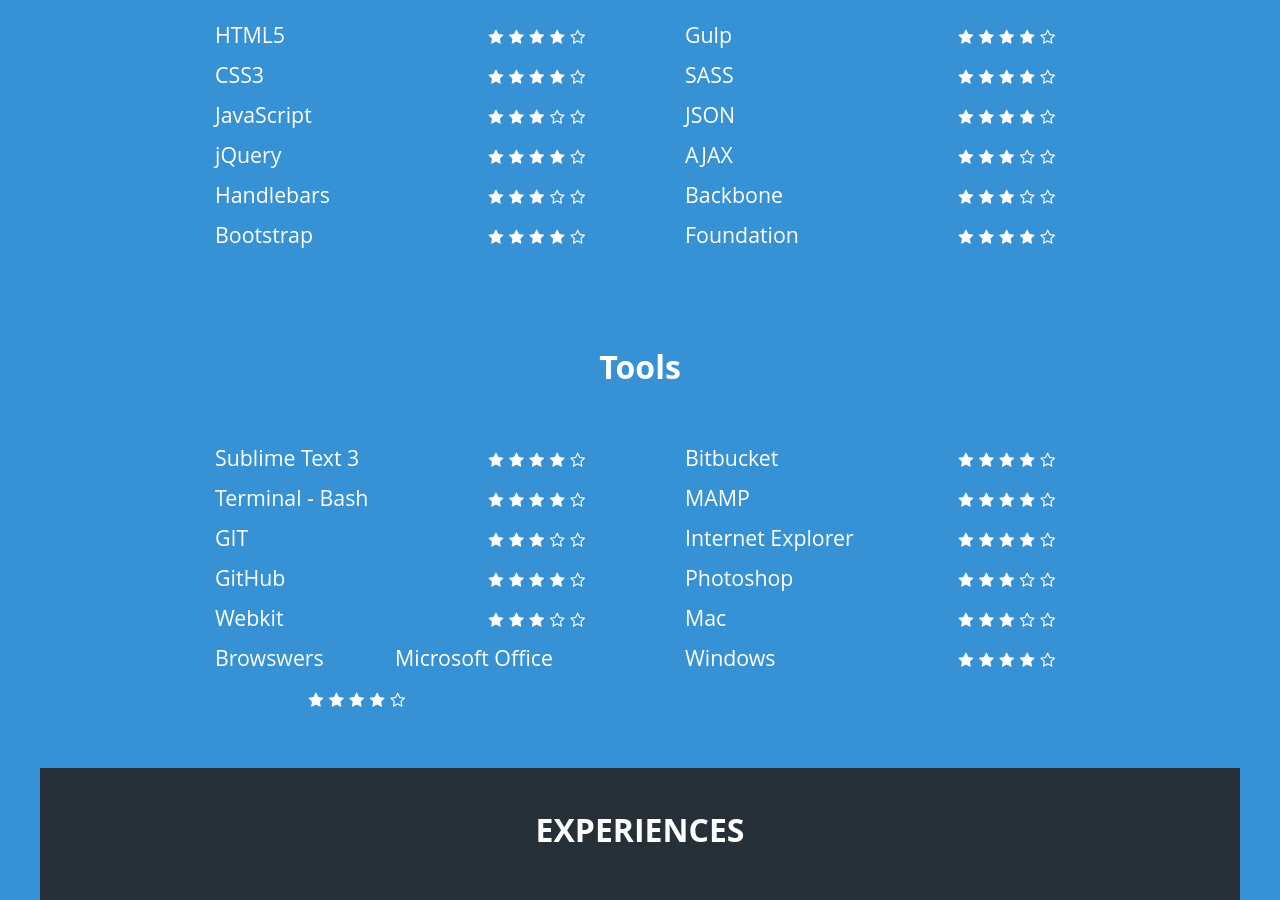
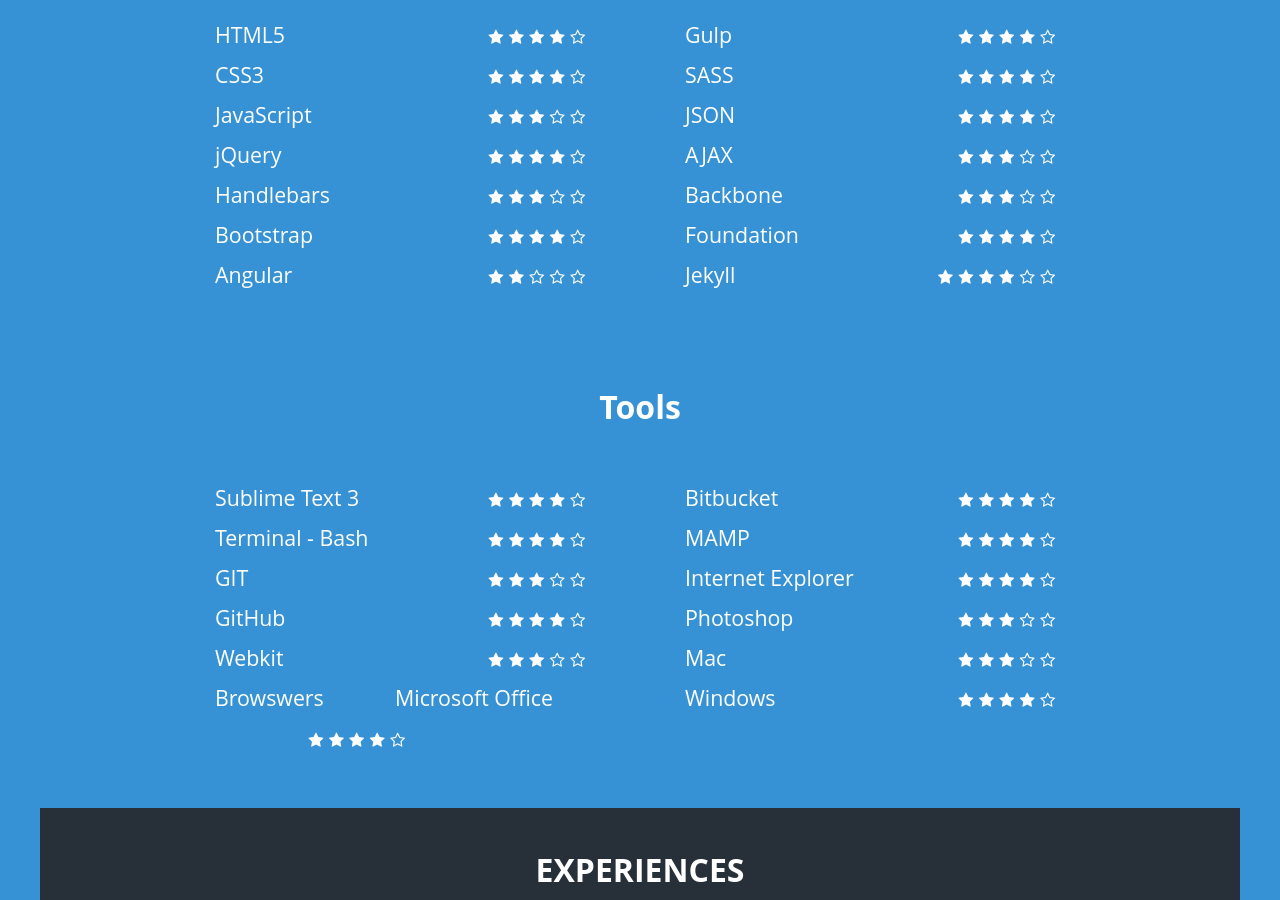
Before and after one commit to dpwj/blog, a Jekyll site: the page built from about.html, in a window 1280 px wide and 900 px high, scrolled down 455 px. Built offline with Jekyll 4.4.1, drawn with Linux system fonts in a browser that asks for light colours; nearby versions of some CDN libraries.

Commit message:
new skills

```diff
--- a/about.html
+++ b/about.html
@@ -74,6 +74,16 @@
                     <i class="fa fa-star-o"></i>
                   </span>
                 </li>
+                <li class="row">
+                  <span class="skill">Angular</span>
+                  <span class="score">
+                    <i class="fa fa-star"></i>
+                    <i class="fa fa-star"></i>
+                    <i class="fa fa-star-o"></i>
+                    <i class="fa fa-star-o"></i>
+                    <i class="fa fa-star-o"></i>
+                  </span>
+                </li>
               </ul>
             </div>
             <div class="rightColumn">
@@ -135,6 +145,17 @@
                         <i class="fa fa-star"></i>
                         <i class="fa fa-star"></i>
                         <i class="fa fa-star"></i>
+                        <i class="fa fa-star-o"></i>
+                      </span>
+                    </li>
+                    <li class="row">
+                      <span class="skill">Jekyll</span>
+                      <span class="score">
+                        <i class="fa fa-star"></i>
+                        <i class="fa fa-star"></i>
+                        <i class="fa fa-star"></i>
+                        <i class="fa fa-star"></i>
+                        <i class="fa fa-star-o"></i>
                         <i class="fa fa-star-o"></i>
                       </span>
                     </li>
```
